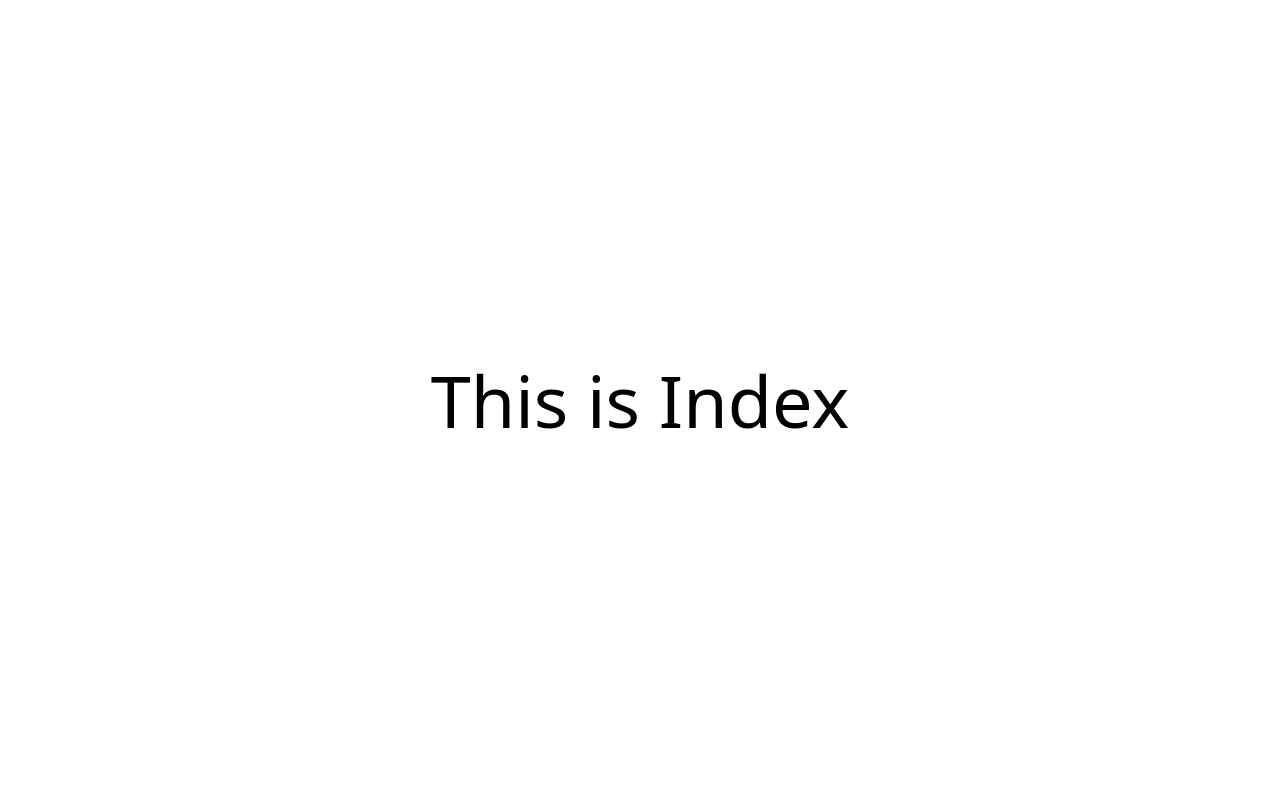
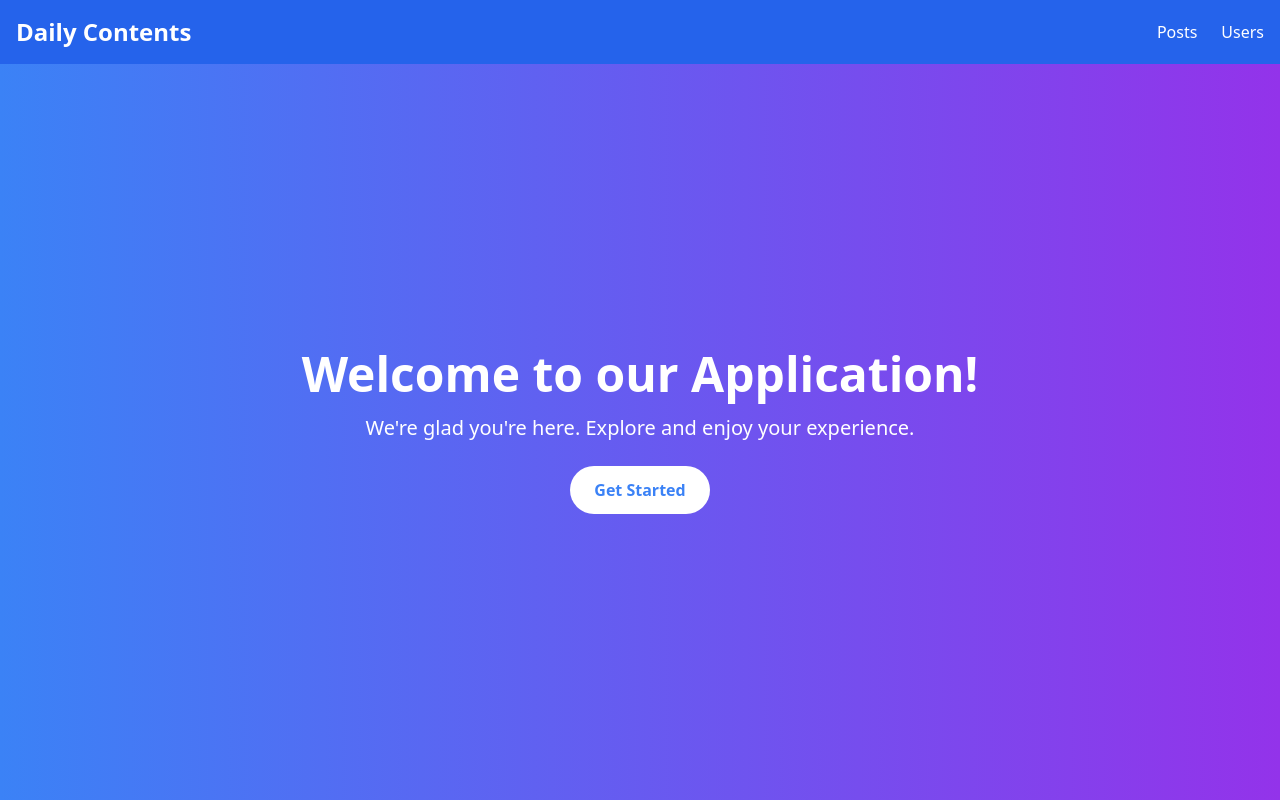
Before and after one commit to Dagi2004/alx-project-0x01-setup, a Next.js app in the folder alx-project-0x01/: page /users in a window 1280 px wide. Built offline with nearby package versions, Linux system fonts and the light colour scheme.

Commit message:
React Architect

```diff
--- a/alx-project-0x01/components/layout/Header.tsx
+++ b/alx-project-0x01/components/layout/Header.tsx
@@ -1,8 +1,24 @@
+import Link from "next/link";
+
 const Header: React.FC = () => {
   return (
-    <div className="flex justify-center items-center h-screen">
-      <h2 className="text-7xl font-thin">This is Header </h2>
-    </div>
+    <header className="bg-blue-600 text-white shadow-md py-4">
+      <div className="container mx-auto flex justify-between items-center px-4">
+        <h3 className="font-bold text-2xl">
+          <Link href="/">Daily Contents</Link>
+        </h3>
+        <nav>
+          <ul className="flex space-x-6">
+            <li className="hover:underline">
+              <Link href="/posts">Posts</Link>
+            </li>
+            <li className="hover:underline">
+              <Link href="/users">Users</Link>
+            </li>
+          </ul>
+        </nav>
+      </div>
+    </header>
   );
 };
 export default Header;
--- a/alx-project-0x01/pages/users/index.tsx
+++ b/alx-project-0x01/pages/users/index.tsx
@@ -1,8 +1,24 @@
-const Index: React.FC = () => {
+import Header from "@/components/layout/Header";
+
+const Home: React.FC = () => {
   return (
-    <div className="flex justify-center items-center h-screen">
-      <h2 className="text-7xl font-thin">This is Index </h2>
+    <div className="flex flex-col h-screen">
+      <Header />
+      <main className="flex-grow flex items-center justify-center bg-gradient-to-r from-blue-500 to-purple-600">
+        <div className="text-center">
+          <h1 className="text-5xl font-bold text-white">
+            Welcome to our Application!
+          </h1>
+          <p className="mt-4 text-xl text-white">
+            We're glad you're here. Explore and enjoy your experience.
+          </p>
+          <button className="mt-6 px-6 py-3 bg-white text-blue-500 rounded-full font-semibold hover:bg-gray-200 transition">
+            Get Started
+          </button>
+        </div>
+      </main>
     </div>
   );
 };
-export default Index;
+
+export default Home;
```
